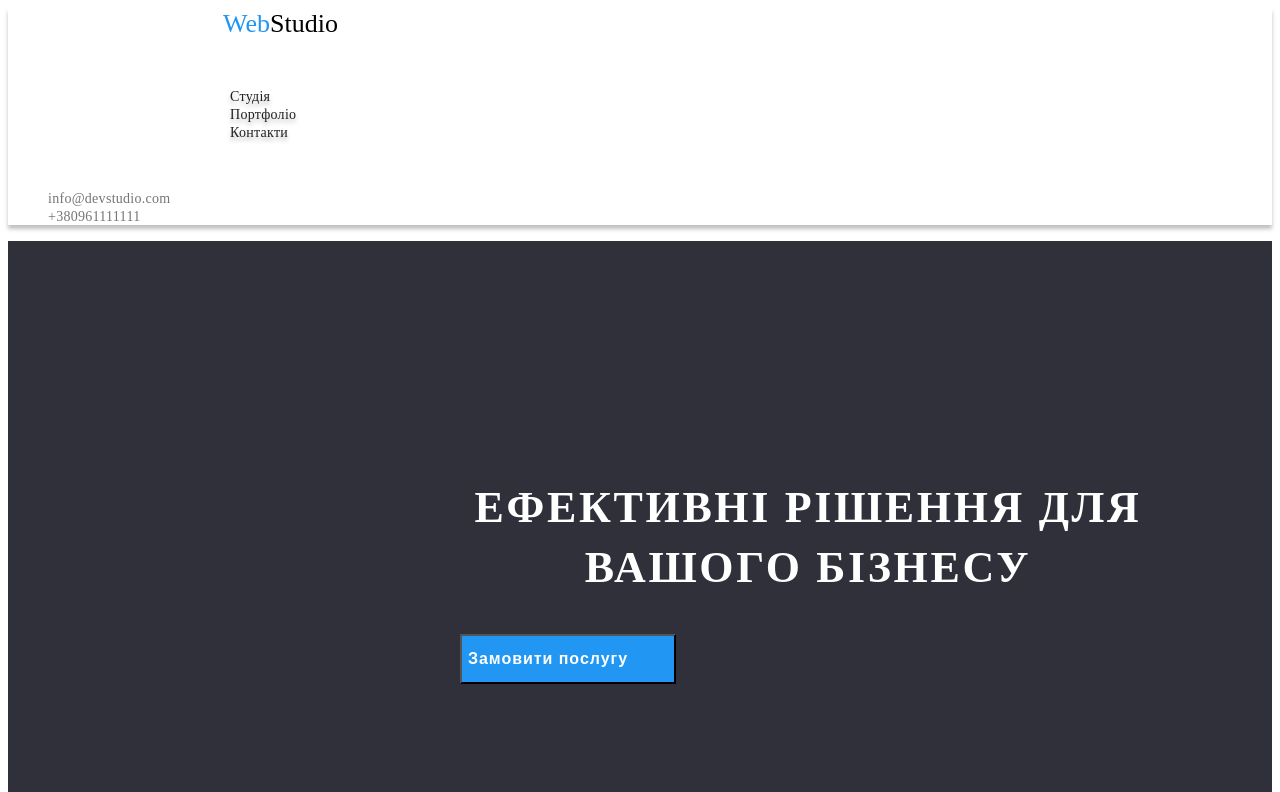
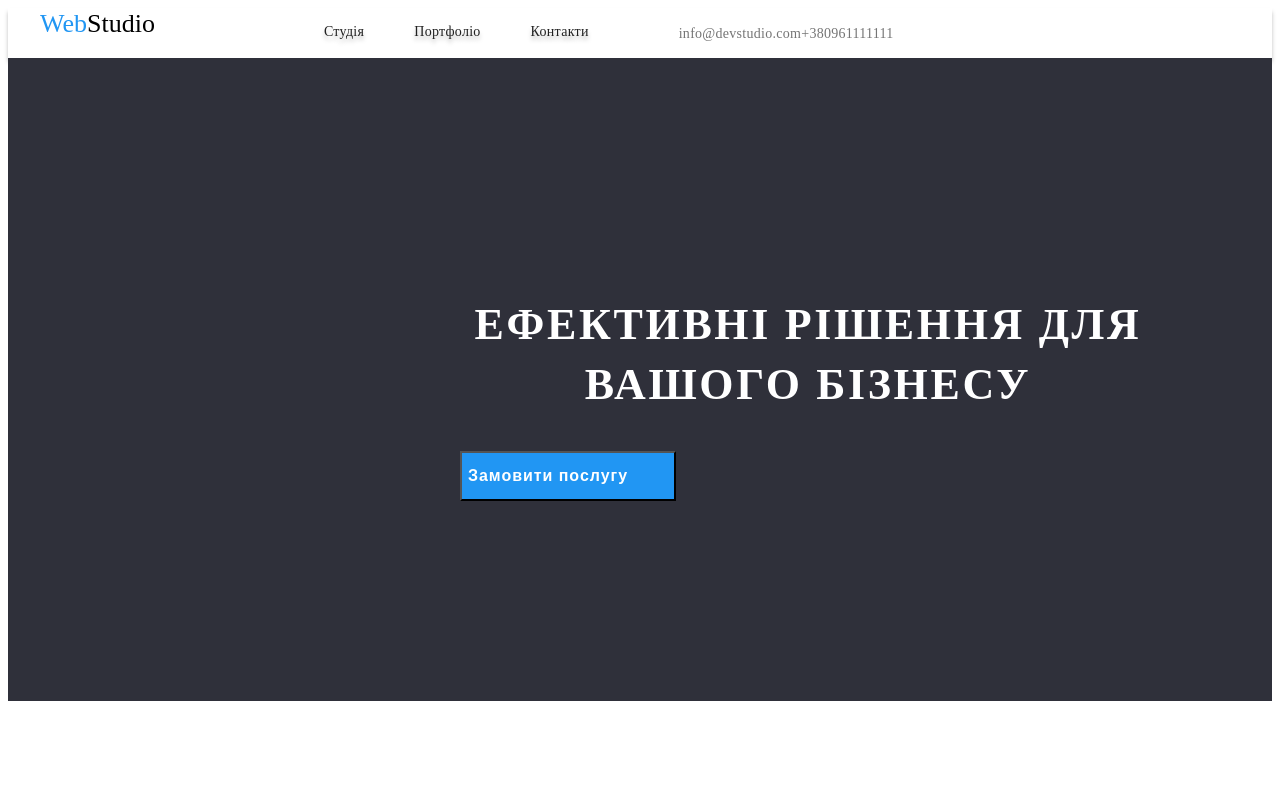
Before and after one commit to GeloPerk/goit-markup-hm-02, a plain HTML site: page index.html in a window 1280 px wide. Shown: the top 792 px of the page. Drawn offline with Linux system fonts and the light colour scheme.

Commit message:
corekt header

```diff
--- a/index.html
+++ b/index.html
@@ -5,19 +5,18 @@
     <meta http-equiv="X-UA-Compatible" content="IE=edge">
     <meta name="viewport" content="width=device-width, initial-scale=1.0">
     <title>Document</title>
-    <link rel="stylesheet" href="styles/styles.css">
     <link rel="preconnect" href="https://fonts.googleapis.com">
     <link rel="preconnect" href="https://fonts.gstatic.com" crossorigin>
     <link href="https://fonts.googleapis.com/css2?family=Montserrat:wght@400;700&family=Roboto:wght@400;500;700&display=swap"
       rel="stylesheet">
+    <link rel="stylesheet" href="styles/styles.css">
   </head>
   <body>
     <!--topsite-->
     <header class="header">
+      <div class="container header__wrap" >
+        <a class="header__logo" href="./index.html">Web<span class="header__accent">Studio</span></a>
         <nav class="header__nav">
-        <a class="header__logo" href="./index.html" target="_blank"
-          >Web<span class="header__accent">Studio</span></a
-        >
           <ul class="header__list">
             <li><a class="header__item" href="#">Студія</a></li>
             <li><a class="header__item" href="#">Портфоліо</a></li>
@@ -30,6 +29,7 @@
           </li>
           <li><a class="header__contact-item" href="tel:+380961111111">+380961111111</a></li>
         </ul>
+      </div>
     </header>
     <!--h1-->
     <main class="main">
--- a/styles/styles.css
+++ b/styles/styles.css
@@ -21,18 +21,24 @@
   font-size: 26px;
   line-height: 31px;
   text-decoration: none;
-  padding: 24px 94px 25px 215px;
   color: #2196f3;
 }
 .header__accent {
   color: #000000;
 }
+.container{
+  max-width: 1200px;
+  margin: 0 auto;
+  padding: 0 15px;
+}
+.header__wrap{display: flex;}
 .header__list {
   list-style: none;
   margin-left: 129px;
-  padding: 32px 50px 32px 93px;
+  display: flex;
 }
 .header__item {
+  display: flex;
   text-decoration: none;
   font-weight: 500;
   font-size: 14px;
@@ -46,6 +52,7 @@
   color: #2196f3;
 }
 .header__contact {
+  display: flex;
   list-style: none;
 }
 .header__contact-item {
```
Lines whose indentation alone changed are shown as unchanged.
